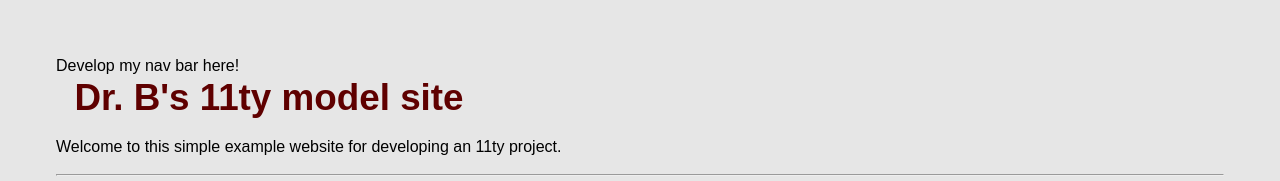
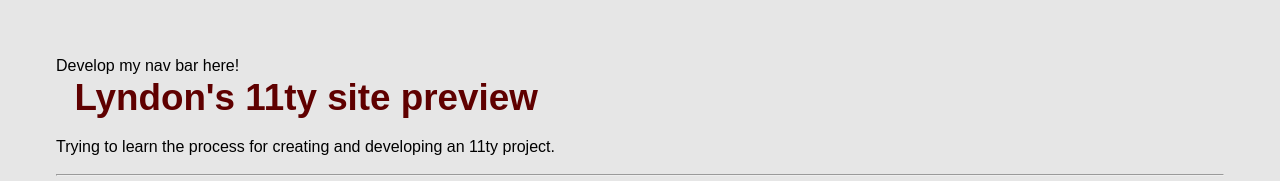
Before and after one commit to LPHerschell/11y-site, an Eleventy site: page _src/index.md in a window 1280 px wide. Shown: the top 181 px of the page. Built offline with nearby package versions, Linux system fonts and the light colour scheme; Eleventy itself is replaced by a stand-in of ours; files that its build step writes are made by us from their sources.

Commit message:
Reconfiguring 11y site to try and display properly

```diff
--- a/_src/index.md
+++ b/_src/index.md
@@ -3,5 +3,5 @@
 layout: base.njk
 ---
 
-# Dr. B's 11ty model site
-Welcome to this simple example website for developing an 11ty project.
+# Lyndon's 11ty site preview
+Trying to learn the process for creating and developing an 11ty project.
```
Also changed, not shown: 1 other file.
